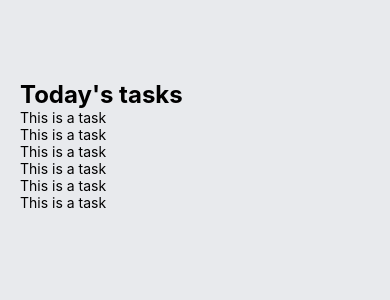
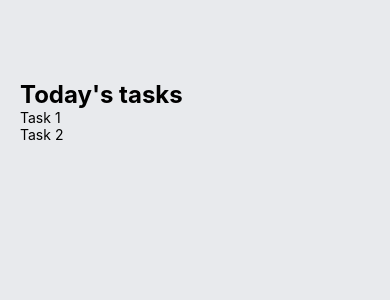
Before and after one commit to eagarer/todoList, a React Native app: screen / in a window 390 px wide. Shown: the top 300 px of the page. Built offline with nearby package versions, Linux system fonts and the light colour scheme.

Commit message:
Added passing props

```diff
--- a/App.js
+++ b/App.js
@@ -10,12 +10,8 @@
         <Text style={styles.sectionTitle}>Today's tasks</Text>
         <View style={styles.items}>
           {/* This is where the tasks will go! */}
-          <Task />
-          <Task />
-          <Task />
-          <Task />
-          <Task />
-          <Task />
+          <Task text={'Task 1'}/>
+          <Task text={'Task 2'}/>
         </View>
       </View>
     </View>
--- a/components/Task.js
+++ b/components/Task.js
@@ -1,10 +1,10 @@
 import React from "react";
 import { View, Text, StyleSheet } from "react-native";
 
-const Task = () => {
+const Task = (props) => {
   return (
     <View>
-      <Text>This is a task</Text>
+      <Text>{props.text}</Text>
     </View>
   );
 };
```
